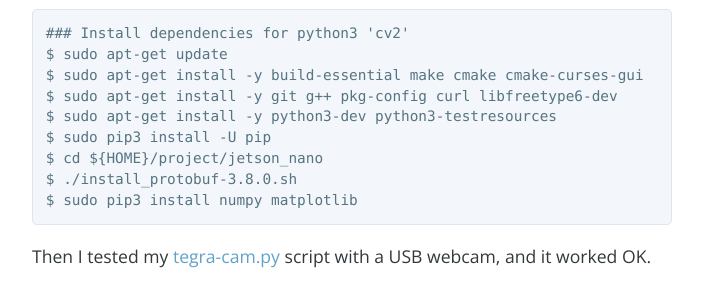
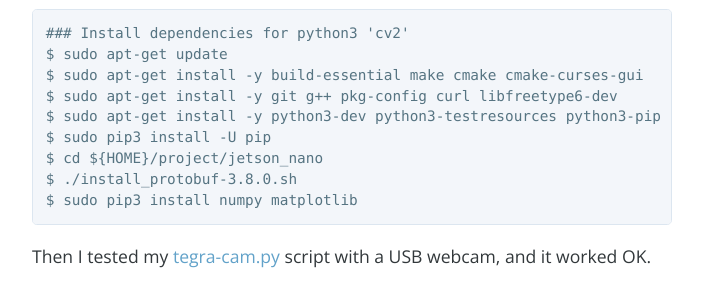
Before and after one commit to jkjung-avt/jkjung-avt.github.io, a Jekyll site: the page built from _posts/2019-12-23-jetpack-4.3.md, in a window 1280 px wide and 900 px high, scrolled down 1163 px. Shown: the part 152-438 px from the top of the window, without its empty margins (288-991 px from the left). Built offline with Jekyll 4.4.1, drawn with Linux system fonts in a browser that asks for light colours; nearby versions of some CDN libraries; comment, search, counter and statistics services are not loaded; some of the changed text lies outside the part shown.

Commit message:
Minor fixes as pointed out in https://github.com/jkjung-avt/jetson_nano/issues/4

```diff
--- a/_posts/2019-12-23-jetpack-4.3.md
+++ b/_posts/2019-12-23-jetpack-4.3.md
@@ -45,7 +45,7 @@ I did the following to make sure system library dependencies and python module d
 $ sudo apt-get update
 $ sudo apt-get install -y build-essential make cmake cmake-curses-gui
 $ sudo apt-get install -y git g++ pkg-config curl libfreetype6-dev
-$ sudo apt-get install -y python3-dev python3-testresources
+$ sudo apt-get install -y python3-dev python3-testresources python3-pip
 $ sudo pip3 install -U pip
 $ cd ${HOME}/project/jetson_nano
 $ ./install_protobuf-3.8.0.sh
```
Also changed, not shown: other parts of _posts/2019-12-23-jetpack-4.3.md (+1 -1 lines).
